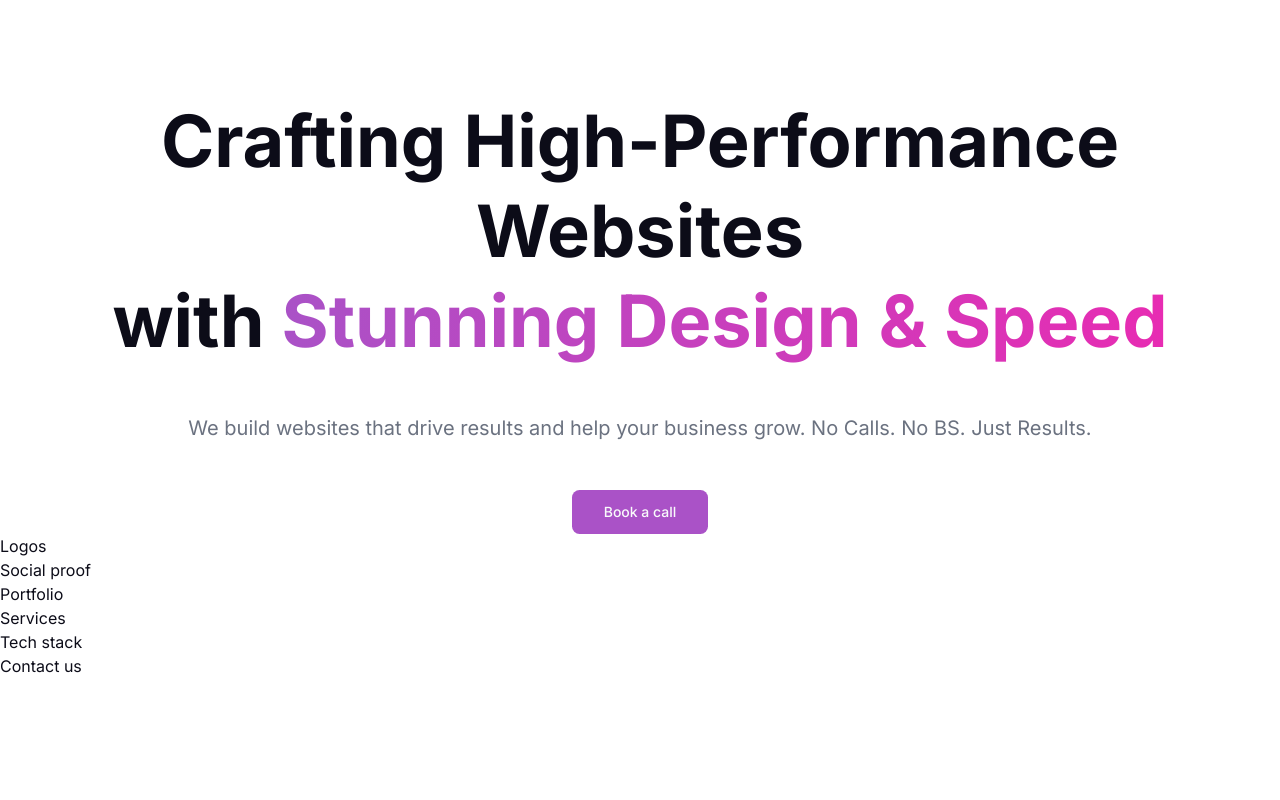
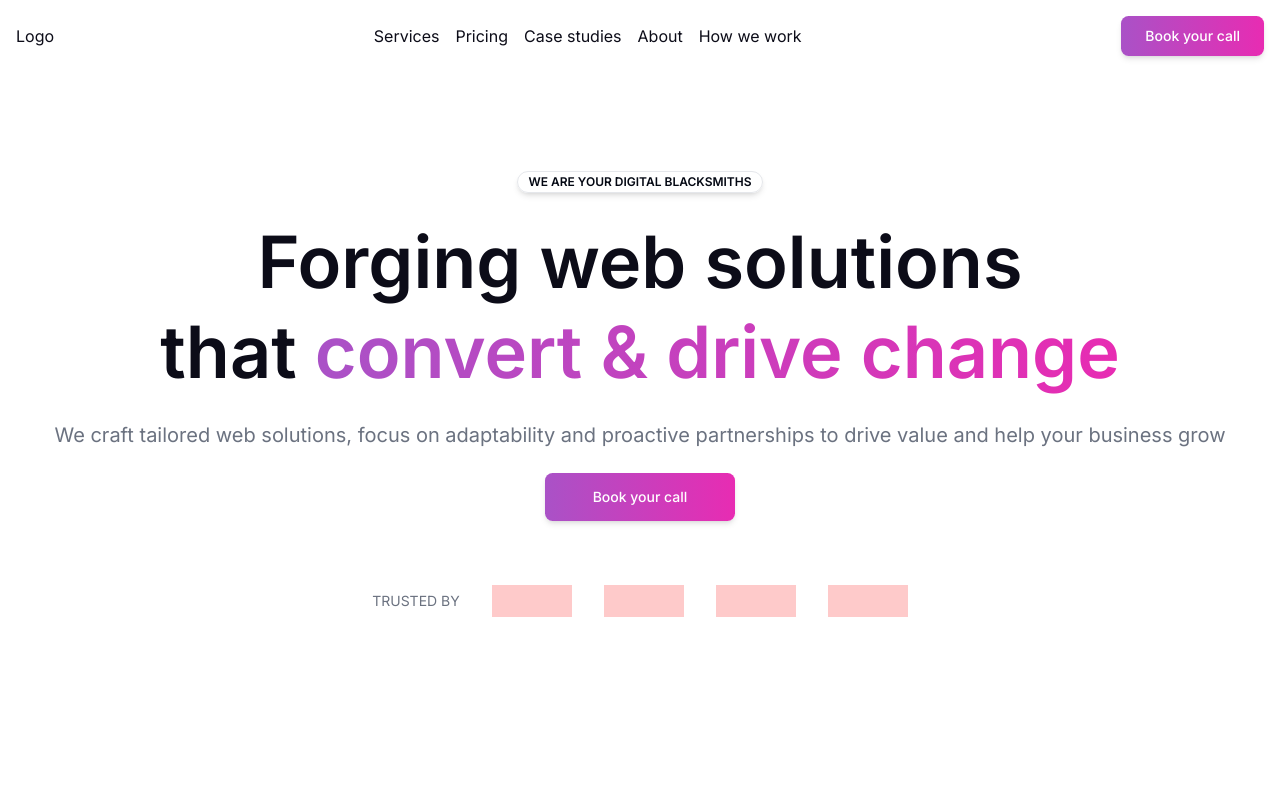
Before and after one commit to wmx11/modiggo-web, a Next.js app: page / in a window 1280 px wide. Shown: the top 800 px of the page. Built offline with nearby package versions, Linux system fonts and the light colour scheme.

Commit message:
Added more components:

```diff
--- a/src/app/layout.tsx
+++ b/src/app/layout.tsx
@@ -3,6 +3,7 @@ import { cn } from "@/lib/utils";
 import type { Metadata } from "next";
 import { Inter as FontSans } from "next/font/google";
 import "./globals.css";
+import Navigation from "@/components/ui/navigation";
 
 const fontSans = FontSans({
   subsets: ["latin"],
@@ -27,6 +28,7 @@ export default function RootLayout({
           fontSans.variable
         )}
       >
+        <Navigation />
         <main>{children}</main>
         <Footer />
       </body>
--- a/src/app/views/home/index.tsx
+++ b/src/app/views/home/index.tsx
@@ -1,10 +1,23 @@
 import React from "react";
 import Hero from "./sections/hero";
+import Container from "@/components/ui/container";
+import { Badge } from "@/components/ui/badge";
+import Title from "@/components/ui/title";
 
 const HomeView = () => {
   return (
     <>
       <Hero />
+      <div>
+        <Container className="text-center space-y-6">
+          <Badge>Who we are</Badge>
+          <Title className="font-normal max-w-[600px] mx-auto">
+            We are Adchitects an award-winning web design agency focused on
+            fostering relationships & work culture to deliver world-class
+            digital products.
+          </Title>
+        </Container>
+      </div>
     </>
   );
 };
--- a/src/app/views/home/sections/hero.tsx
+++ b/src/app/views/home/sections/hero.tsx
@@ -1,5 +1,8 @@
+import { Badge } from "@/components/ui/badge";
 import { Button } from "@/components/ui/button";
+import CTAButton from "@/components/ui/call-to-action-button";
 import Container from "@/components/ui/container";
+import Highlight from "@/components/ui/highlight";
 import Section from "@/components/ui/section";
 import Title from "@/components/ui/title";
 import React from "react";
@@ -7,35 +10,44 @@ import React from "react";
 const Hero = () => {
   return (
     <Section className="min-h-screen">
-      <Container className="text-center">
-        <div className="space-y-12">
-          <Title order={1} className="text-7xl">
-            Crafting High-Performance Websites <br />
-            with{" "}
-            <span className="bg-gradient-to-r from-violet to-pink bg-clip-text text-transparent">
-              Stunning Design & Speed
-            </span>
+      <Container className="text-center flex flex-col justify-center items-center">
+        <div className="space-y-6 mb-16">
+          <Badge>We Are Your Digital Blacksmiths</Badge>
+          <Title order={1} className="text-7xl font-semibold">
+            Forging web solutions
+            <br />
+            that <Highlight>convert & drive change</Highlight>
           </Title>
           <Title
             order={2}
             className="font-normal text-xl text-muted-foreground"
           >
-            We build websites that drive results and help your business grow. No
-            Calls. No BS. Just Results.
+            We craft tailored web solutions, focus on adaptability and proactive
+            partnerships to drive value and help your business grow
           </Title>
           <div>
-            <Button size="lg">Book a call</Button>
+            <CTAButton size="xl" />
           </div>
         </div>
-        <div></div>
+        <div className="flex gap-8 items-center">
+          <span className="uppercase text-muted-foreground text-sm">
+            Trusted by
+          </span>
+          <span className="flex gap-8">
+            <div className="p-4 bg-red-200 w-[80px]"></div>
+            <div className="p-4 bg-red-200 w-[80px]"></div>
+            <div className="p-4 bg-red-200 w-[80px]"></div>
+            <div className="p-4 bg-red-200 w-[80px]"></div>
+          </span>
+        </div>
       </Container>
 
-      <div>Logos</div>
+      {/* <div>Logos</div>
       <div>Social proof</div>
       <div>Portfolio</div>
       <div>Services</div>
       <div>Tech stack</div>
-      <div>Contact us</div>
+      <div>Contact us</div> */}
     </Section>
   );
 };
--- /dev/null
+++ b/src/components/ui/badge.tsx
@@ -0,0 +1,36 @@
+import * as React from "react";
+import { cva, type VariantProps } from "class-variance-authority";
+
+import { cn } from "@/lib/utils";
+
+const badgeVariants = cva(
+  "uppercase inline-flex items-center rounded-full border px-2.5 py-0.5 text-xs font-semibold transition-colors focus:outline-none focus:ring-2 focus:ring-ring focus:ring-offset-2 shadow-md",
+  {
+    variants: {
+      variant: {
+        default:
+          "border-transparent bg-primary text-primary-foreground hover:bg-primary/80",
+        secondary:
+          "border-transparent bg-secondary text-secondary-foreground hover:bg-secondary/80",
+        destructive:
+          "border-transparent bg-destructive text-destructive-foreground hover:bg-destructive/80",
+        outline: "text-foreground",
+      },
+    },
+    defaultVariants: {
+      variant: "outline",
+    },
+  }
+);
+
+export interface BadgeProps
+  extends React.HTMLAttributes<HTMLDivElement>,
+    VariantProps<typeof badgeVariants> {}
+
+function Badge({ className, variant, ...props }: BadgeProps) {
+  return (
+    <div className={cn(badgeVariants({ variant }), className)} {...props} />
+  );
+}
+
+export { Badge, badgeVariants };
--- a/src/components/ui/button.tsx
+++ b/src/components/ui/button.tsx
@@ -1,11 +1,11 @@
-import * as React from "react"
-import { Slot } from "@radix-ui/react-slot"
-import { cva, type VariantProps } from "class-variance-authority"
+import * as React from "react";
+import { Slot } from "@radix-ui/react-slot";
+import { cva, type VariantProps } from "class-variance-authority";
 
-import { cn } from "@/lib/utils"
+import { cn } from "@/lib/utils";
 
 const buttonVariants = cva(
-  "inline-flex items-center justify-center whitespace-nowrap rounded-md text-sm font-medium ring-offset-background transition-colors focus-visible:outline-none focus-visible:ring-2 focus-visible:ring-ring focus-visible:ring-offset-2 disabled:pointer-events-none disabled:opacity-50",
+  "inline-flex items-center shadow-md justify-center whitespace-nowrap rounded-md text-sm font-medium ring-offset-background transition-colors focus-visible:outline-none focus-visible:ring-2 focus-visible:ring-ring focus-visible:ring-offset-2 disabled:pointer-events-none disabled:opacity-50",
   {
     variants: {
       variant: {
@@ -18,11 +18,13 @@ const buttonVariants = cva(
           "bg-secondary text-secondary-foreground hover:bg-secondary/80",
         ghost: "hover:bg-accent hover:text-accent-foreground",
         link: "text-primary underline-offset-4 hover:underline",
+        gradient: "bg-gradient-to-r from-violet to-pink text-white",
       },
       size: {
-        default: "h-10 px-4 py-2",
+        default: "h-10 px-6 py-2",
         sm: "h-9 rounded-md px-3",
         lg: "h-11 rounded-md px-8",
+        xl: "h-12 rounded-md px-12",
         icon: "h-10 w-10",
       },
     },
@@ -31,26 +33,26 @@ const buttonVariants = cva(
       size: "default",
     },
   }
-)
+);
 
 export interface ButtonProps
   extends React.ButtonHTMLAttributes<HTMLButtonElement>,
     VariantProps<typeof buttonVariants> {
-  asChild?: boolean
+  asChild?: boolean;
 }
 
 const Button = React.forwardRef<HTMLButtonElement, ButtonProps>(
   ({ className, variant, size, asChild = false, ...props }, ref) => {
-    const Comp = asChild ? Slot : "button"
+    const Comp = asChild ? Slot : "button";
     return (
       <Comp
         className={cn(buttonVariants({ variant, size, className }))}
         ref={ref}
         {...props}
       />
-    )
+    );
   }
-)
-Button.displayName = "Button"
+);
+Button.displayName = "Button";
 
-export { Button, buttonVariants }
+export { Button, buttonVariants };
--- /dev/null
+++ b/src/components/ui/call-to-action-button.tsx
@@ -0,0 +1,12 @@
+import React, { FC } from "react";
+import { Button, ButtonProps } from "./button";
+
+const CTAButton: FC<ButtonProps> = ({ size = "lg", ...props }) => {
+  return (
+    <Button {...props} size={size} variant='gradient'>
+      Book your call
+    </Button>
+  );
+};
+
+export default CTAButton;
--- /dev/null
+++ b/src/components/ui/highlight.tsx
@@ -0,0 +1,18 @@
+import React, { ComponentPropsWithoutRef, FC } from "react";
+import { twMerge } from "tailwind-merge";
+
+interface Props extends ComponentPropsWithoutRef<"span"> {}
+
+const Highlight: FC<Props> = (props) => {
+  return (
+    <span
+      {...props}
+      className={twMerge(
+        "bg-gradient-to-r from-violet to-pink bg-clip-text text-transparent",
+        props.className
+      )}
+    ></span>
+  );
+};
+
+export default Highlight;
--- /dev/null
+++ b/src/components/ui/navigation.tsx
@@ -0,0 +1,29 @@
+import React from "react";
+import Container from "./container";
+import CTAButton from "./call-to-action-button";
+
+const Navigation = () => {
+  return (
+    <header className="bg-white sticky top-0 z-10">
+      <nav>
+        <Container className="flex justify-between py-4 items-center">
+          <div>Logo</div>
+          <div>
+            <ul className="flex gap-4">
+              <li>Services</li>
+              <li>Pricing</li>
+              <li>Case studies</li>
+              <li>About</li>
+              <li>How we work</li>
+            </ul>
+          </div>
+          <div>
+            <CTAButton size="default" />
+          </div>
+        </Container>
+      </nav>
+    </header>
+  );
+};
+
+export default Navigation;
```
